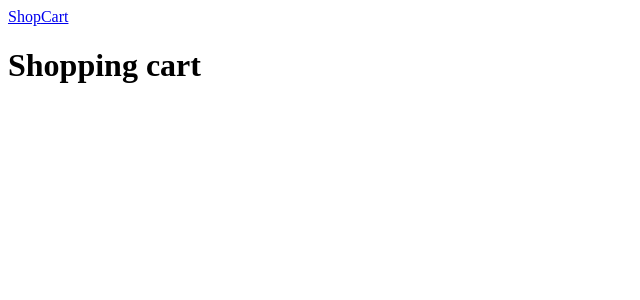
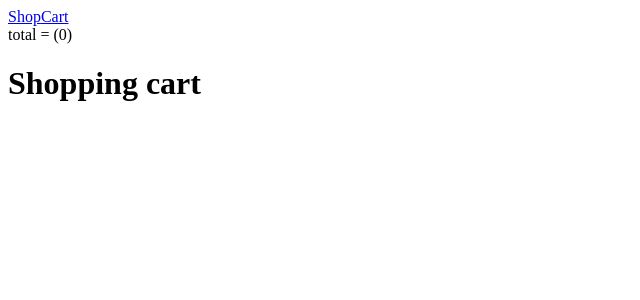
Before and after one commit to evKoval/BookShop, a React app: page /cart in a window 1280 px wide. Shown: the top 300 px of the page, without its empty margins (0-640 px from the left). Built offline with nearby package versions, Linux system fonts and the light colour scheme.

Commit message:
booksInCart counter added to header

```diff
--- a/src/components/BooksContainer.jsx
+++ b/src/components/BooksContainer.jsx
@@ -1,6 +1,7 @@
 import React, { Component } from "react";
 import { connect } from "react-redux";
-import { getBooks, addToCart } from "../redux/bookShopReducer.js";
+import { getBooks } from "../redux/bookShopReducer.js";
+import { addToCart } from "../redux/cartReducer.js";
 import BookCard from "./BookCard.jsx";
 import Modal from "./Modal.jsx";
 
--- a/src/components/HeaderContainer.jsx
+++ b/src/components/HeaderContainer.jsx
@@ -1,13 +1,26 @@
 import React, { Component } from 'react'
 import { NavLink } from 'react-router-dom'
+import { connect } from 'react-redux';
 
-export default class HeaderContainer extends Component {
+class HeaderContainer extends Component {
     render() {
         return (
             <div>
                  <NavLink to="/books">Shop</NavLink>
                  <NavLink to="/cart">Cart</NavLink>
+                 <div>
+                 total = ({this.props.totalItems})
+                 </div>
+
             </div>
         )
     }
 }
+
+const mapStateToProps = ({cartPage}) => {
+    return {
+      totalItems: new Set(cartPage.cart.map(item => JSON.stringify(item))).size
+    };
+  };
+
+  export default connect(mapStateToProps, {})(HeaderContainer);
--- a/src/redux/bookShopReducer.js
+++ b/src/redux/bookShopReducer.js
@@ -4,7 +4,6 @@ import {takeEvery, put, call} from 'redux-saga/effects'
 
 const SET_BOOKS = "SET_BOOKS";
 const GET_BOOKS = "GET_BOOKS";
-const ADD_TO_CART ="ADD_TO_CART"
 const TOGGLE_IS_FETCHING = "TOGGLE_IS_FETCHING";
 
 let initialState = {
@@ -23,10 +22,6 @@ const bookShopReducer = (state = initialState, action) => {
         ...state,
         isFetching: action.isFetching
       };
-      case ADD_TO_CART:
-        return{
-          ...state, cart:[...state.cart, {...action.book, quantity:action.quantity}]
-        }
 
     default:
       return state;
@@ -35,7 +30,6 @@ const bookShopReducer = (state = initialState, action) => {
 
 export const setBooks = books => ({ type: SET_BOOKS, books });
 export const getBooks = () => ({ type: GET_BOOKS });
-export const addToCart = (book, quantity) => ({ type: ADD_TO_CART, book, quantity });
 export const toggleIsFetching = isFetching => ({
   type: TOGGLE_IS_FETCHING,
   isFetching
--- a/src/redux/cartReducer.js
+++ b/src/redux/cartReducer.js
@@ -1,6 +1,4 @@
 import "regenerator-runtime/runtime";
-import { booksAPI } from "../api/api";
-import { takeEvery, put, call } from "redux-saga/effects";
 
 const ADD_TO_CART = "ADD_TO_CART";
 
--- a/src/redux/reduxStore.js
+++ b/src/redux/reduxStore.js
@@ -1,6 +1,6 @@
 import { combineReducers, compose, applyMiddleware, createStore } from "redux";
 import bookShopReducer, { watchGetBooks } from "./bookShopReducer";
-import cartReducer from "./bookShopReducer";
+import cartReducer from "./cartReducer";
 import createSagaMiddleware from 'redux-saga';
 import logger from 'redux-logger';
 
```
